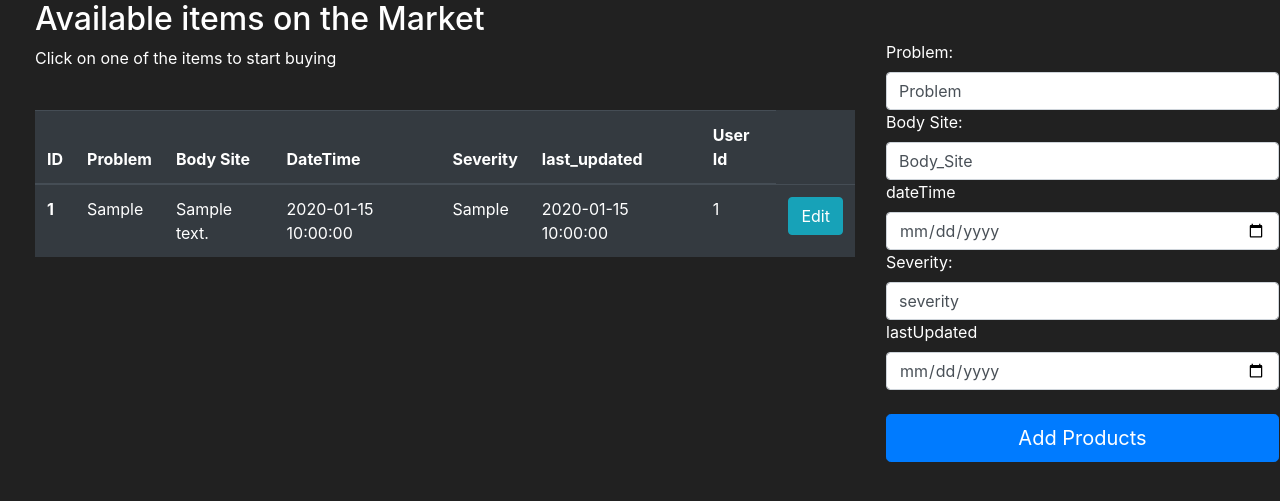
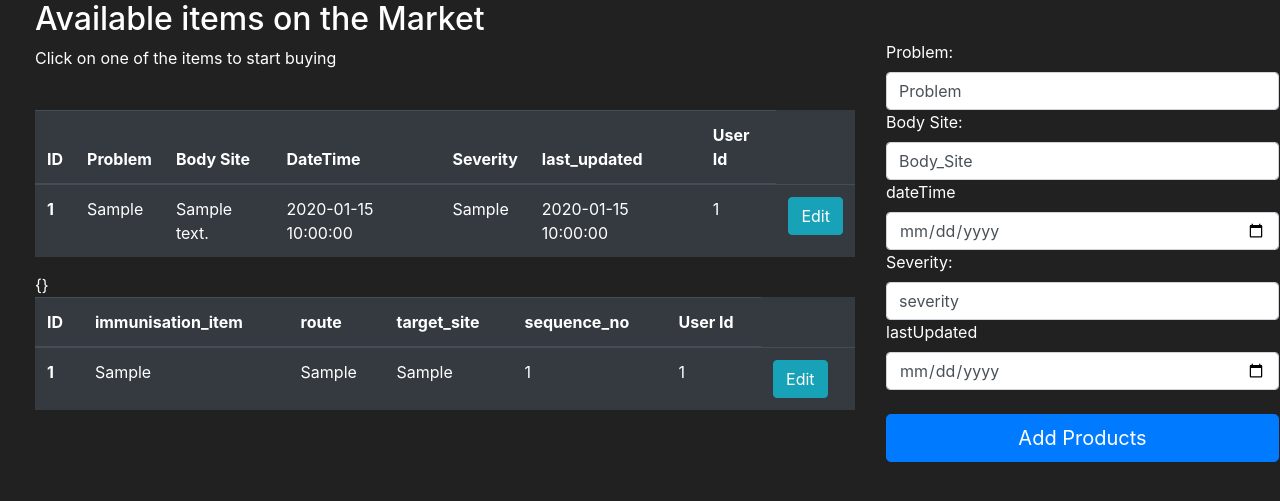
Before and after one commit to PREETGARG14/IN_CARE_REACT_FLASK, a Flask app: page /admin/1 in a window 1280 px wide. Shown: the part 76-577 px from the top of the page. Run offline with Flask 2, Linux system fonts and the light colour scheme; tables that the repository leaves empty hold one stand-in row (values such as "Sample post"); parts of the project's set-up code (start-up, migrations or seed data) failed here and were passed over; some libraries are stand-ins or nearby versions.

Commit message:
Feat - edit

```diff
--- a/market/forms.py
+++ b/market/forms.py
@@ -1,8 +1,8 @@
 from xmlrpc.client import DateTime
 from flask_wtf import FlaskForm
-from wtforms import StringField, PasswordField, SubmitField,HiddenField , DateTimeLocalField , DateField
+from wtforms import StringField, PasswordField, SubmitField,HiddenField , DateTimeLocalField , DateField , IntegerField
 from wtforms.validators import Length, EqualTo, Email, DataRequired, ValidationError
-from market.models import Patient
+from market.models import Patient, immunisation
 
 
 class RegisterForm(FlaskForm):
@@ -35,6 +35,7 @@ class SellItemForm(FlaskForm):
 
 
 class AdminAddPatientForm(FlaskForm):
+    id = IntegerField(label='id' , render_kw={'readonly': True})
     problem = StringField(label='Problem:', validators=[DataRequired()])
     body_site = StringField(label='Body Site:', validators=[DataRequired()])
     dateTime = DateField(label='dateTime', format='%Y-%m-%d',validators=[DataRequired()])
@@ -45,3 +46,11 @@ class AdminLoginForm(FlaskForm):
     username = StringField(label='User Name:', validators=[DataRequired()])
     password = PasswordField(label='Password:', validators=[DataRequired()])
     submit = SubmitField(label='Sign in')
+
+class AdminEditImmunisation(FlaskForm):
+    id = IntegerField(label='id' , render_kw={'readonly': True})
+    immunisation_item = StringField(label='Immunisation Item:', validators=[DataRequired()])
+    route = StringField(label='Route', validators=[DataRequired()])
+    target_site =   StringField(label='Target SIte',validators=[DataRequired()])
+    sequence_no = StringField(label='Sequence', validators=[DataRequired()])
+    submit = SubmitField(label='Add Products')
--- a/market/routes.py
+++ b/market/routes.py
@@ -2,10 +2,10 @@ from crypt import methods
 from flask import flash
 from market import app
 from flask import render_template, redirect, url_for,request , jsonify
-from market.models import Patient,AdminUser, past_history_of_illness
-from market.forms import RegisterForm, LoginForm,PurchaseItemForm,SellItemForm,AdminLoginForm, AdminAddPatientForm
+from market.models import Patient,AdminUser, immunisation, past_history_of_illness
+from market.forms import AdminEditImmunisation, RegisterForm, LoginForm,PurchaseItemForm,SellItemForm,AdminLoginForm, AdminAddPatientForm
 from market import db
-from flask_login import login_user,logout_user,login_required,current_user
+from flask_login import login_user,logout_user,login_required,current_user , login_manager
 from market.processor import chatbot_response
 from functools import wraps
 # from processor import chatbot_response
@@ -175,55 +175,65 @@ def add_product_page():
 @app.route('/admin/<int:page_id>' , methods = ['GET'])
 def edit_details(page_id):
     form = AdminAddPatientForm()
+    form2 = AdminEditImmunisation()
     if request.method == "GET":
+        patient_immunisation_table = immunisation.query.filter_by(user_id = page_id)
+
         past_hist=past_history_of_illness.query.order_by(past_history_of_illness.id.asc())
         # print(current_user.get_id())
         past_history = past_history_of_illness.query.filter_by(user_id = page_id)
-        return render_template('edit_details.html', past_history = past_history , form = form)
+        return render_template('edit_details.html', past_history = past_history , form = form , form2 = form2, immunisation = patient_immunisation_table)
 
-
+@app.login_manager.unauthorized_handler     # In unauthorized_handler we have a callback URL
+def unauthorized_callback():            # In call back url we can specify where we want to
+       return redirect(url_for('admin_login_page'))
 # decorator for verifying the JWT
 def token_required(f):
-	@wraps(f)
-	def decorated(*args, **kwargs):
-		token = None
-		# jwt is passed in the request header
-		if 'x-access-token' in request.headers:
-			token = request.headers['x-access-token']
-		# return 401 if token is not passed
-		if not token:
-			return jsonify({'message' : 'Token is missing !!'}), 401
+    @wraps(f)
+    def decorated(*args, **kwargs):
+        token = None
+        # jwt is passed in the request header
+        if 'x-access-token' in request.headers:
+            token = request.headers['x-access-token']
+        # return 401 if token is not passed
+        if not token:
+            return jsonify({'message' : 'Token is missing !!'}), 401
 
-		try:
-			# decoding the payload to fetch the stored details
-			data = jwt.decode(token, app.config['SECRET_KEY'])
-			current_user = User.query\
-				.filter_by(public_id = data['public_id'])\
-				.first()
-		except:
-			return jsonify({
-				'message' : 'Token is invalid !!'
-			}), 401
-		# returns the current logged in users contex to the routes
-		return f(current_user, *args, **kwargs)
+        try:
+            # decoding the payload to fetch the stored details
+            data = jwt.decode(token, app.config['SECRET_KEY'])
+            current_user = AdminUser.query\
+                .filter_by(id = data['id'])\
+                .first()
+        except:
+            return jsonify({
+                'message' : 'Token is invalid !!'
+            }), 401
+        # returns the current logged in users contex to the routes
+        return  f(current_user, *args, **kwargs)
 
-	return decorated
+    return decorated
 
 
 @app.route('/admin/<int:page_id>', methods=['GET', 'POST'])
 def edit_patient_page(page_id):
     form = AdminAddPatientForm()
     past_history = past_history_of_illness.query.filter_by(user_id = page_id)
+    patient_immunisation_table = immunisation.query.filter_by(user_id = page_id)
     patient =  db.session.query(Patient).filter()
+    form2 = AdminEditImmunisation()
     # print(products)
     if form.validate_on_submit():
 
-        patient_information = past_history_of_illness(problem=form.problem.data,
+        patient_information = past_history_of_illness(
+                            id = form.id.data,
+                            problem=form.problem.data,
                             body_site=form.body_site.data,
                             dateTime=form.dateTime.data,
                             severity= form.severity.data,
                             last_updated = form.last_updated.data ,
                             user_id = page_id)
+        print(patient_information.id)
         patient_update = db.session.query(past_history_of_illness).filter_by(id = patient_information.id).first()
         if(patient_update):
             patient_update.problem = patient_information.problem
@@ -232,14 +242,33 @@ def edit_patient_page(page_id):
             patient_update.severity = patient_information.severity
             patient_update.last_updated = patient_information.last_updated
             db.session.commit()
-            # print(product_update.name)
         else:
             db.session.add(patient_information)
             db.session.commit()
             # login_user(user_to_create)
             flash(f"Product {patient_information.id} added successfully", category='success')
             return redirect(url_for('edit_patient_page' ,page_id = page_id ,form=form , products = patient))
-    if form.errors != {}: #If there are not errors from the validations
-        for err_msg in form.errors.values():
-            flash(f'There was an error with creating a user: {err_msg}', category='danger')
-    return render_template('edit_details.html', past_history = past_history)
+    # if form.errors != {}: #If there are not errors from the validations
+    #     for err_msg in form.errors.values():
+    #         flash(f'There was an error with creating a user: {err_msg}', category='danger')
+    if form2.validate_on_submit():
+        patient_immunisation = immunisation(id = form2.id.data,
+                                            immunisation_item = form2.immunisation_item.data,
+                                            route = form2.route.data,
+                                            target_site = form2.target_site.data,
+                                            sequence_no = form2.sequence_no.data,
+                                            user_id = page_id)
+        patient_immunisation_update = db.session.query(immunisation).filter_by(id =  patient_immunisation.id).first()
+        if(patient_immunisation_update):
+            patient_immunisation_update.immunisation_item = patient_immunisation.immunisation_item
+            patient_immunisation_update.route = patient_immunisation.route
+            patient_immunisation_update.target_site = patient_immunisation.target_site
+            patient_immunisation_update.sequence_no = patient_immunisation.sequence_no
+            db.session.commit()
+        else:
+            db.session.add(patient_immunisation)
+            db.session.commit()
+            # login_user(user_to_create)
+            flash(f"Product {patient_immunisation.id} added successfully", category='success')
+
+    return render_template('edit_details.html', past_history = past_history , immunisation = patient_immunisation_table , form = form , form2 = form2)
--- a/market/templates/edit_details.html
+++ b/market/templates/edit_details.html
@@ -36,6 +36,44 @@
                     <td>{{item.dateTime}}</td>
                     <td>{{ item.severity }}</td>
                     <td>{{item.last_updated}}</td>
+                    <td>{{item.user_id}}</td>
+                    <td><button class="btn btn-outline btn-info" data-toggle="modal"
+                        data-target="#Modal-MoreInfo-products-{{ item.id }}">Edit</button>
+                    </td>
+                    <!-- <td>
+                        <button class="btn btn-outline btn-info" data-toggle="modal"
+                            data-target="#Modal-MoreInfo-{{ item.id }}">More Info</button>
+                        <button class="btn btn-outline btn-success" data-toggle="modal"
+                            data-target="#Modal-PurchaseConfirm-{{ item.id }}">Purchase this Item</button>
+                    </td> -->
+                </tr>
+                {% endfor %}
+            </tbody>
+        </table>
+        <table class="table table-hover table-dark">
+            <thead>
+                <tr>
+                    <!-- Your Columns HERE -->
+                    <th scope="col">ID</th>
+                    <th scope="col">immunisation_item</th>
+                    <th scope="col">route</th>
+                    <th scope="col">target_site</th>
+                    <th scope="col">sequence_no</th>
+                    <th scope="col">User Id</th>
+                </tr>
+            </thead>
+            <tbody>
+                <!-- Your rows inside the table HERE: -->
+                {% for item in immunisation %}
+                {% include 'includes/edit_admin_immunisation.html' %}
+                {}
+                <!-- this is JIJNA SYNTAX  is a template which help to write logic of python programming in html -->
+                <tr>
+                    <th>{{ item.id }}</th>
+                    <td>{{ item.immunisation_item }}</td>
+                    <td>{{ item.route }}</td>
+                    <td>{{item.target_site}}</td>
+                    <td>{{ item.sequence_no }}</td>
                     <td>{{item.user_id}}</td>
                     <td><button class="btn btn-outline btn-info" data-toggle="modal"
                         data-target="#Modal-MoreInfo-products-{{ item.id }}">Edit</button>
--- /dev/null
+++ b/market/templates/includes/edit_admin_immunisation.html
@@ -0,0 +1,48 @@
+<style>
+    .modal-content {
+      background-color: #212121
+    }
+  </style>
+
+<div class="modal fade" id="Modal-MoreInfo-products-{{ item.id }}"
+       tabindex="-1"
+       aria-labelledby="exampleModalLabel" aria-hidden="true">
+    <div class="modal-dialog">
+      <div class="modal-content">
+        <div class="modal-header">
+          <h5 class="modal-title" id="ModalLabel">
+            <!-- -->
+            {{ item.id }}
+          </h5>
+        </div>
+        <div class="modal-body">
+          <form method="POST" class="form-register" style="color:white">
+            {{ form2.hidden_tag() }}
+
+            {{ form2.id.label()}}
+            {{form2.id(class="form-control" , value = item.id)}}
+
+            {{ form2.immunisation_item.label() }}
+            {{ form2.immunisation_item(class="form-control", value= item.immunisation_item ) }}
+
+            {{ form2.route.label() }}
+            {{ form2.route(class="form-control", value=item.route) }}
+
+            {{ form2.target_site.label() }}
+            {{ form2.target_site(class="form-control", value=item.target_site) }}
+
+            {{ form2.sequence_no.label() }}
+            {{ form2.sequence_no(class="form-control", value=item.sequence_no) }}
+            <br>
+            {{ form2.submit(class="btn btn-lg btn-block btn-primary",label="Update IMMUNISATION") }}
+
+        </form>
+        </div>
+        <div class="modal-footer">
+          <button type="button" class="btn btn-secondary"
+                  data-dismiss="modal">Close
+          </button>
+        </div>
+      </div>
+    </div>
+  </div>
--- a/market/templates/includes/edit_admin_products.html
+++ b/market/templates/includes/edit_admin_products.html
@@ -24,6 +24,9 @@
             {{ form.hidden_tag() }}
 
             <br>
+            {{ form.id.label()}}
+            {{form.id(class="form-control" , value = item.id)}}
+
             {{ form.problem.label() }}
             {{ form.problem(class="form-control", value= item.problem ) }}
 
```
Also changed, not shown: market/models.py (+9 -0 lines).
